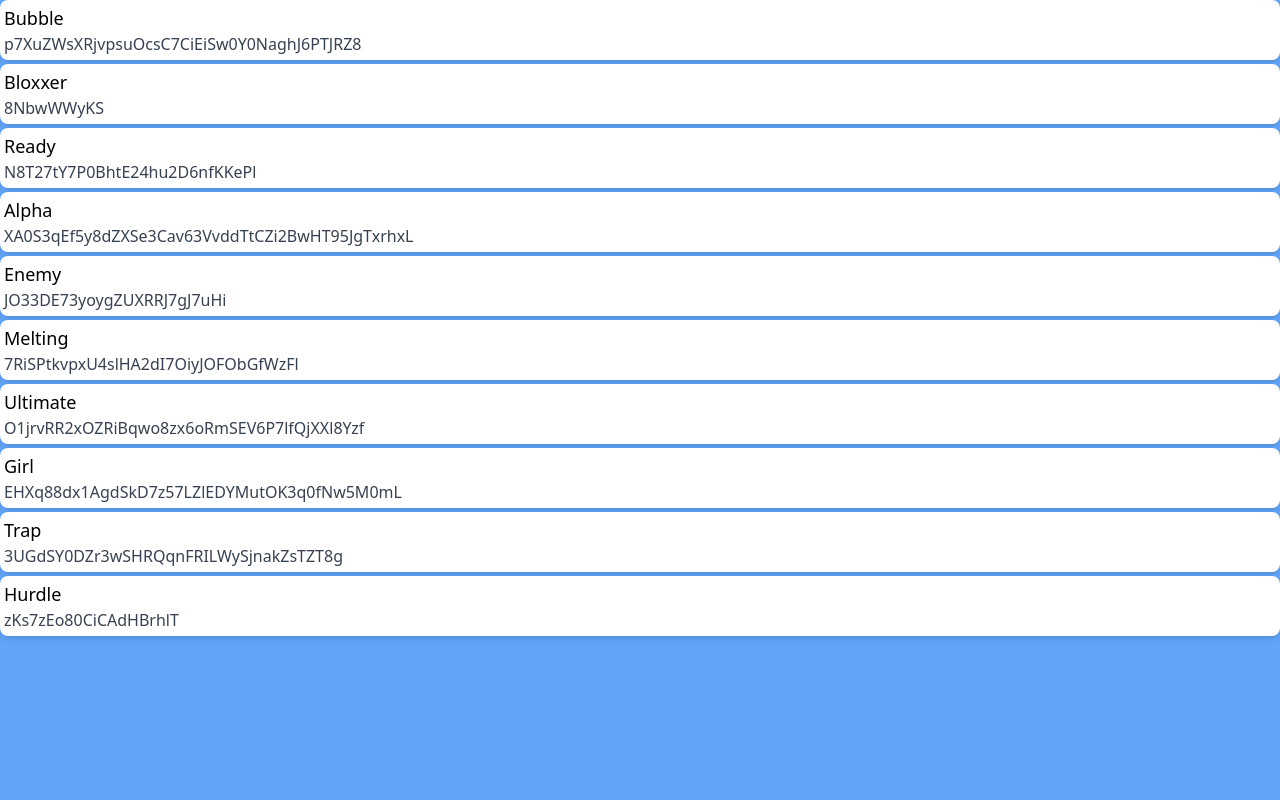
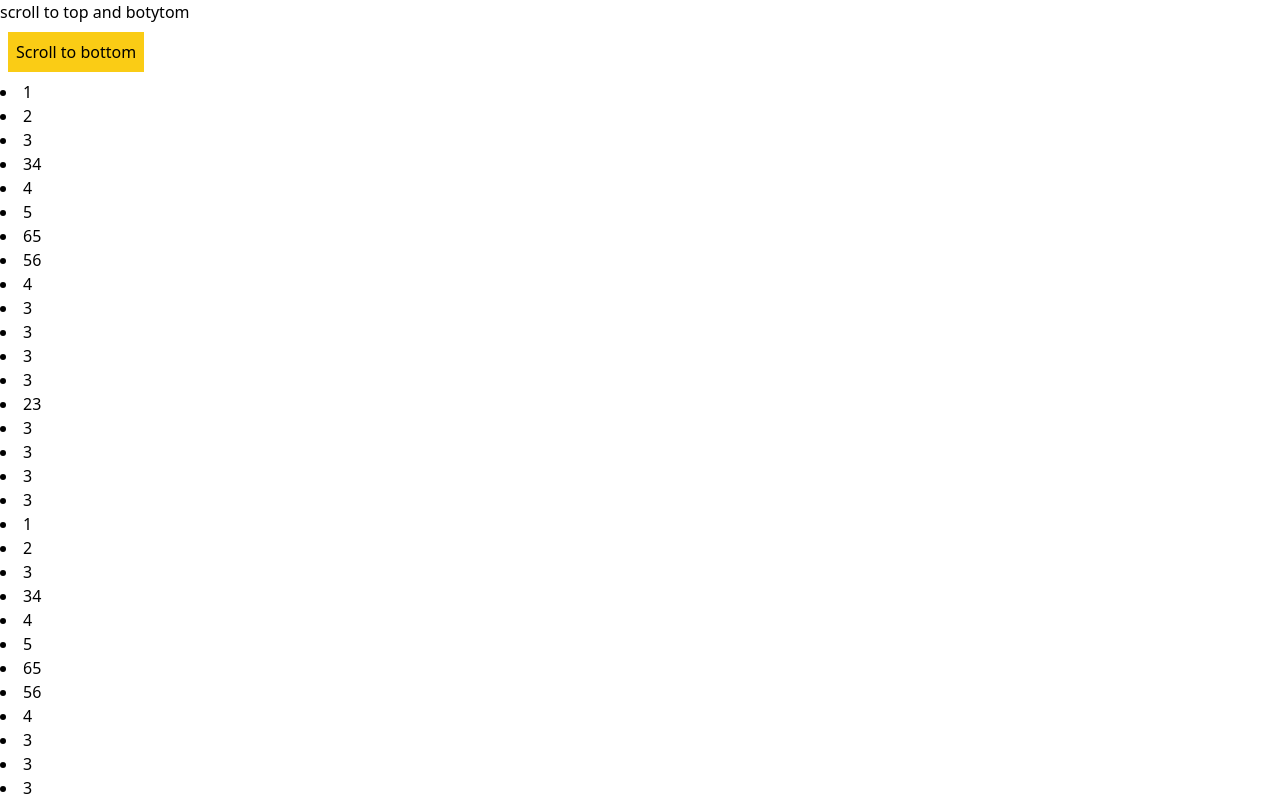
Before and after one commit to sagargouda/threedaysfiftycomponents, a React (Create React App) app: page / in a window 1280 px wide. Shown: the top 800 px of the page. Built offline with nearby package versions, Linux system fonts and the light colour scheme.

Commit message:
feat : add scrolltoptobottom

```diff
--- a/src/App.js
+++ b/src/App.js
@@ -4,7 +4,8 @@
 // import AutoSuggestion from "./components/autosuggestion/AutoSuggestion";
 // import Qrcode from "./components/qrcode/qrcode";
 
-import Livecomments from "./components/livecomments/livecomments";
+// import Livecomments from "./components/livecomments/livecomments";
+import Scrolltotopandbottom from "./components/scrolltotopbottom/scrolltotopandbottom";
 
 function App() {
   return (
@@ -14,7 +15,8 @@ function App() {
       {/*  <PaginationTest/>*/}
       {/*  <AutoSuggestion/>*/}
       {/*  <Qrcode/>*/}
-      <Livecomments/>
+      {/*<Livecomments/>*/}
+  <Scrolltotopandbottom/>
     </div>
   );
 }
--- /dev/null
+++ b/src/components/scrolltotopbottom/datta.js
@@ -0,0 +1,12 @@
+export const data = [
+    1,2,3,34,4,5,65,56,4,3,3,3,3,23,3,3,3,3,
+    1,2,3,34,4,5,65,56,4,3,3,3,3,23,3,3,3,3,
+    1,2,3,34,4,5,65,56,4,3,3,3,3,23,3,3,3,3,
+    1,2,3,34,4,5,65,56,4,3,3,3,3,23,3,3,3,3 ,   1,2,3,34,4,5,65,56,4,3,3,3,3,23,3,3,3,3,
+    1,2,3,34,4,5,65,56,4,3,3,3,3,23,3,3,3,3,
+    1,2,3,34,4,5,65,56,4,3,3,3,3,23,3,3,3,3,
+    1,2,3,34,4,5,65,56,4,3,3,3,3,23,3,3,3,3,
+    1,2,3,34,4,5,65,56,4,3,3,3,3,23,3,3,3,3 ,   1,2,3,34,4,5,65,56,4,3,3,3,3,23,3,3,3,3
+
+
+]
--- /dev/null
+++ b/src/components/scrolltotopbottom/scrolltotopandbottom.js
@@ -0,0 +1,37 @@
+import React, {useRef} from 'react';
+import {data} from './datta'
+
+function Scrolltotopandbottom(props) {
+
+    const divRef= useRef(null)
+
+    function handleToTop(){
+        window.scrollTo({
+            top:0,
+            left:0,
+            behavior: "smooth"
+        })
+    }
+
+    function handleToBottom(){
+        divRef.current.scrollIntoView({
+            behavior: "smooth"
+        })
+    }
+
+    return (
+        <div>
+            <h1>scroll to top and botytom</h1>
+            <button onClick={handleToBottom} className={"p-2 m-2 bg-yellow-400"}>Scroll to bottom</button>
+            {
+                data.map((item)=>{
+                    return <li>{item}</li>
+                })
+            }
+            <button onClick={handleToTop} className={"p-2 m-2 bg-yellow-400"}>Scroll to top</button>
+         <div ref={divRef}></div>
+        </div>
+    );
+}
+
+export default Scrolltotopandbottom;
```
Also changed, not shown: src/index.js (+4 -4 lines).
